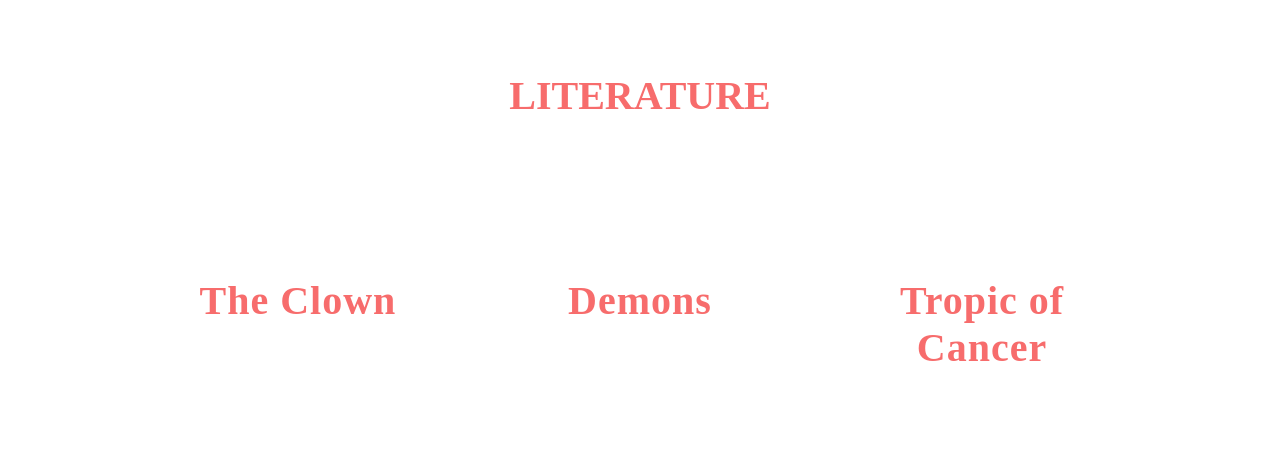
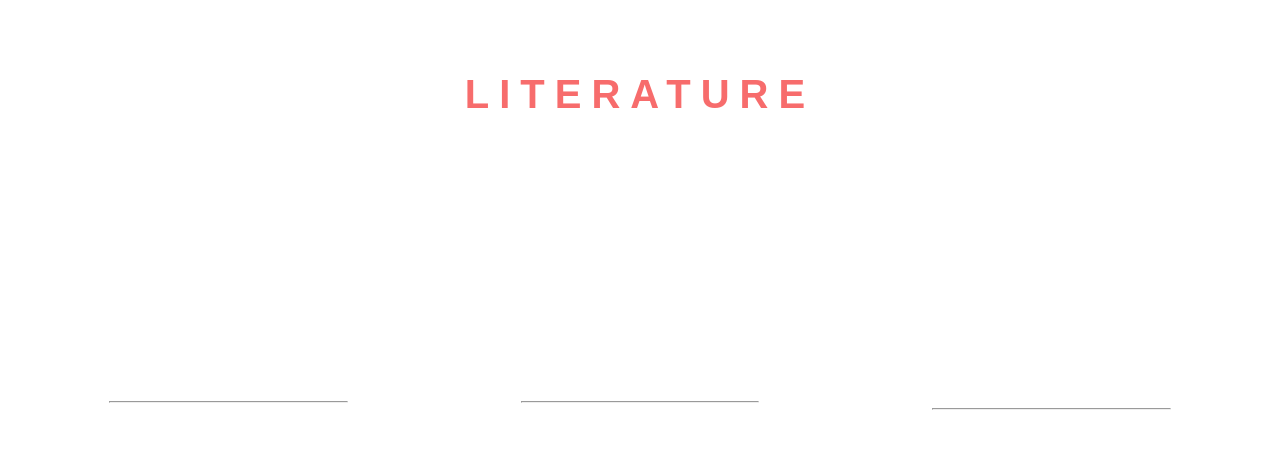
Before and after one commit to HarryCandlish/Tech_Blog, a Gatsby site: page /literature in a window 1280 px wide. Shown: the part 77-526 px from the top of the page. Built offline with nearby package versions, Linux system fonts and the light colour scheme; Gatsby itself is replaced by a stand-in of ours.

Commit message:
design for content pages

```diff
--- a/src/pages/literature.js
+++ b/src/pages/literature.js
@@ -45,9 +45,8 @@
                   <h1 className={litStyles.titles}>
                     {edge.node.frontmatter.title}
                   </h1>
-                  <p>{edge.node.frontmatter.author}</p>
-                  <p>{edge.node.frontmatter.date}</p>
-
+                  <hr />
+                  <h3>{edge.node.frontmatter.author}</h3>
                   <p>{edge.node.frontmatter.description}</p>
                 </Link>
               </li>
--- a/src/pages/literature.module.scss
+++ b/src/pages/literature.module.scss
@@ -1,45 +1,40 @@
+* {
+  font-family: "Montserrat", sans-serif;
+}
+
 .title {
   text-align: center;
   font-size: 40px;
   padding-top: 3rem;
   padding-bottom: 3rem;
   color: #f76c6c;
-  letter-spacing: px;
+  letter-spacing: 10px;
 }
 
 .titles {
   text-align: center;
-  font-size: 40px;
+  font-size: 30px;
   padding-top: 3rem;
   padding-bottom: 3rem;
-  color: #f76c6c;
-  letter-spacing: 1px;
+  color: white;
+  letter-spacing: 4px;
+  font-style: italic;
 }
 
 .posts {
-  display: flex;
-  flex-direction: row;
-  width: 100%;
-  flex-wrap: wrap;
-  justify-content: center;
-  padding: 0;
+  display: grid;
+  grid-template-columns: 1fr 1fr 1fr;
+  grid-auto-columns: minmax(5em, auto);
+  grid-auto-rows: minmax(12em, auto);
+  grid-gap: 30px;
+  padding: 30px;
+  color: #f1f1f1;
   list-style-type: none;
 }
 
-.post {
-  align-items: center;
-  max-width: 22%;
-  text-align: center;
-  width: 100%;
-  height: 100%;
-  padding: 0.5rem;
-  padding-left: 2rem;
-  padding-right: 2rem;
-}
-
 .link {
-  display: flex;
-  flex-direction: column;
+  display: grid;
+  height: 450px;
   align-items: center;
   justify-content: center space-between;
   border: 1px white solid;
@@ -58,3 +53,20 @@
   width: 150px;
   height: 150px;
 }
+
+hr {
+  position: relative;
+  top: -50px;
+  width: 75%;
+  color: #f76c6c;
+}
+
+h3 {
+  position: relative;
+  top: -50px;
+}
+
+p {
+  position: relative;
+  top: -75px;
+}
--- a/src/pages/philosophy.module.scss
+++ b/src/pages/philosophy.module.scss
@@ -1,38 +1,45 @@
+* {
+  font-family: "Montserrat", sans-serif;
+}
+
 .title {
   text-align: center;
   font-size: 40px;
+  padding-top: 3rem;
+  padding-bottom: 3rem;
+  color: #f76c6c;
+  letter-spacing: 10px;
+}
+
+.titles {
+  text-align: center;
+  font-size: 30px;
+  padding-top: 3rem;
+  padding-bottom: 3rem;
+  color: white;
+  letter-spacing: 4px;
+  font-style: italic;
 }
 
 .posts {
-  display: flex;
-  flex-direction: row;
-  width: 100%;
-  flex-wrap: wrap;
-  justify-content: center;
-  padding: 0;
+  display: grid;
+  grid-template-columns: 1fr 1fr 1fr;
+  grid-auto-columns: minmax(5em, auto);
+  grid-auto-rows: minmax(12em, auto);
+  grid-gap: 30px;
+  padding: 30px;
+  color: #f1f1f1;
   list-style-type: none;
 }
 
-.post {
+.link {
+  display: grid;
+  height: 450px;
   align-items: center;
-  max-width: 40%;
-  text-align: center;
-  width: 100%;
-  height: 100%;
-  padding: 0.5rem;
-  margin: 1rem;
-
-  flex-basis: 200px;
-}
-
-.link {
-  display: flex;
-  flex-direction: column;
-  align-items: center;
-  //   width: 100%;
   justify-content: center space-between;
   border: 1px white solid;
-  padding: 2rem;
+  padding-left: 2rem;
+  padding-right: 2rem;
   text-decoration: none;
   color: white;
   text-align: center;
@@ -40,5 +47,26 @@
 
 .link:hover {
   border: 1px solid #f76c6c;
+}
+
+.image {
+  width: 150px;
+  height: 150px;
+}
+
+hr {
+  position: relative;
+  top: -50px;
+  width: 75%;
   color: #f76c6c;
 }
+
+h3 {
+  position: relative;
+  top: -50px;
+}
+
+p {
+  position: relative;
+  top: -75px;
+}
--- a/src/pages/technology.js
+++ b/src/pages/technology.js
@@ -35,7 +35,7 @@
   return (
     <div className={techStyles.body}>
       <Header />
-      <h1 className={techStyles.title}>Technology</h1>
+      <h1 className={techStyles.title}>TECHNOLOGY</h1>
       <div>
         <ol className={techStyles.posts}>
           {data.allMarkdownRemark.edges.map(edge => {
@@ -43,7 +43,7 @@
               <li className={techStyles.post}>
                 <Link className={techStyles.link}>
                   <p>{edge.node.frontmatter.title}</p>
-                  <p>{edge.node.frontmatter.author}</p>
+
                   <p>{edge.node.frontmatter.date}</p>
                   <img
                     alt="technology"
--- a/src/pages/technology.module.scss
+++ b/src/pages/technology.module.scss
@@ -1,38 +1,45 @@
+* {
+  font-family: "Montserrat", sans-serif;
+}
+
 .title {
   text-align: center;
   font-size: 40px;
+  padding-top: 3rem;
+  padding-bottom: 3rem;
+  color: #f76c6c;
+  letter-spacing: 10px;
+}
+
+.titles {
+  text-align: center;
+  font-size: 30px;
+  padding-top: 3rem;
+  padding-bottom: 3rem;
+  color: white;
+  letter-spacing: 4px;
+  font-style: italic;
 }
 
 .posts {
-  display: flex;
-  flex-direction: row;
-  width: 100%;
-  flex-wrap: wrap;
-  justify-content: center;
-  padding: 0;
+  display: grid;
+  grid-template-columns: 1fr 1fr 1fr;
+  grid-auto-columns: minmax(5em, auto);
+  grid-auto-rows: minmax(12em, auto);
+  grid-gap: 30px;
+  padding: 30px;
+  color: #f1f1f1;
   list-style-type: none;
 }
 
-.post {
+.link {
+  display: grid;
+  height: 450px;
   align-items: center;
-  max-width: 40%;
-  text-align: center;
-  width: 100%;
-  height: 100%;
-  padding: 0.5rem;
-  margin: 1rem;
-
-  flex-basis: 200px;
-}
-
-.link {
-  display: flex;
-  flex-direction: column;
-  align-items: center;
-  //   width: 100%;
   justify-content: center space-between;
   border: 1px white solid;
-  padding: 2rem;
+  padding-left: 2rem;
+  padding-right: 2rem;
   text-decoration: none;
   color: white;
   text-align: center;
@@ -40,5 +47,26 @@
 
 .link:hover {
   border: 1px solid #f76c6c;
+}
+
+.image {
+  width: 150px;
+  height: 150px;
+}
+
+hr {
+  position: relative;
+  top: -50px;
+  width: 75%;
   color: #f76c6c;
 }
+
+h3 {
+  position: relative;
+  top: -50px;
+}
+
+p {
+  position: relative;
+  top: -75px;
+}
```
Also changed, not shown: src/pages/philosophy.js (+5 -6 lines).
